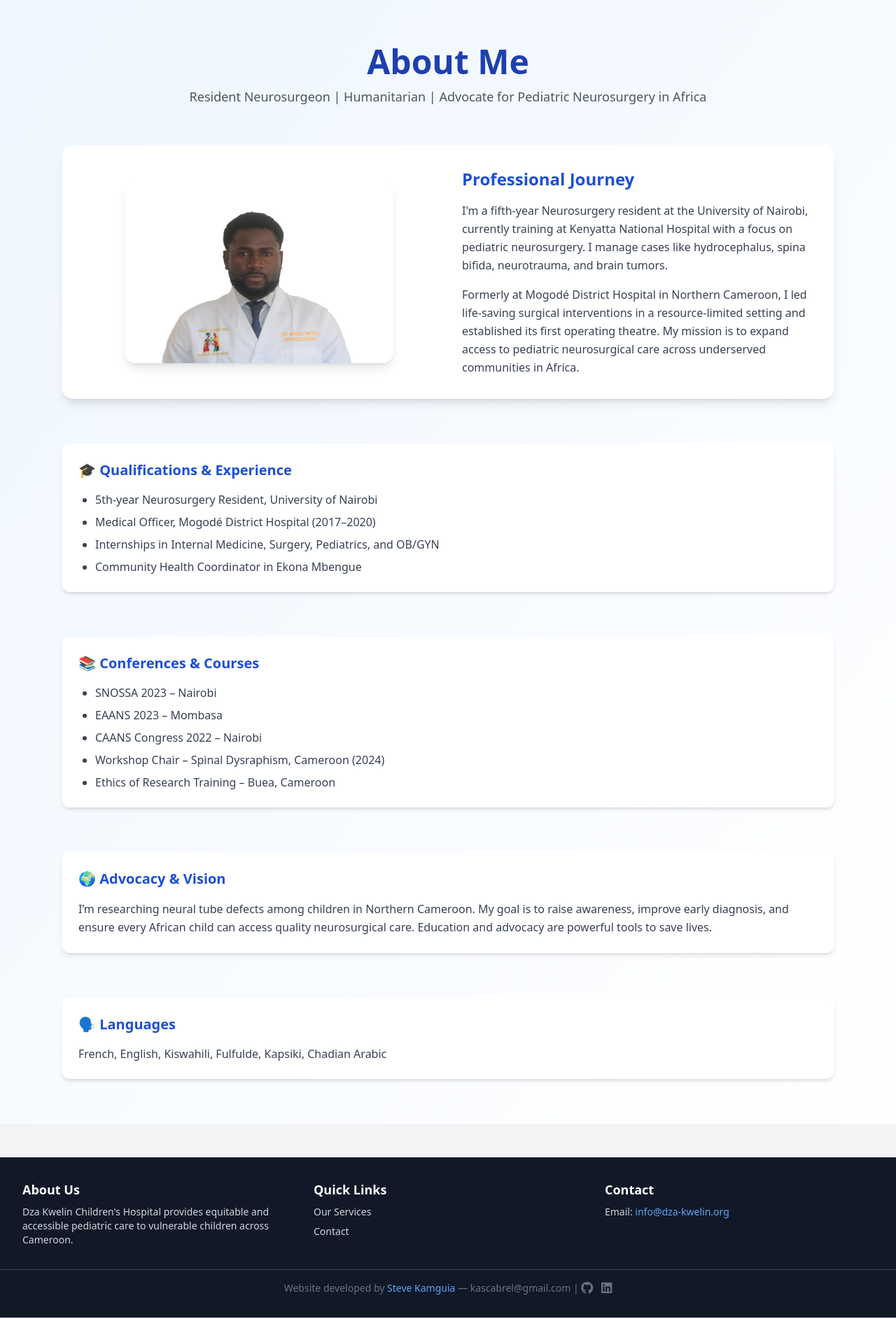
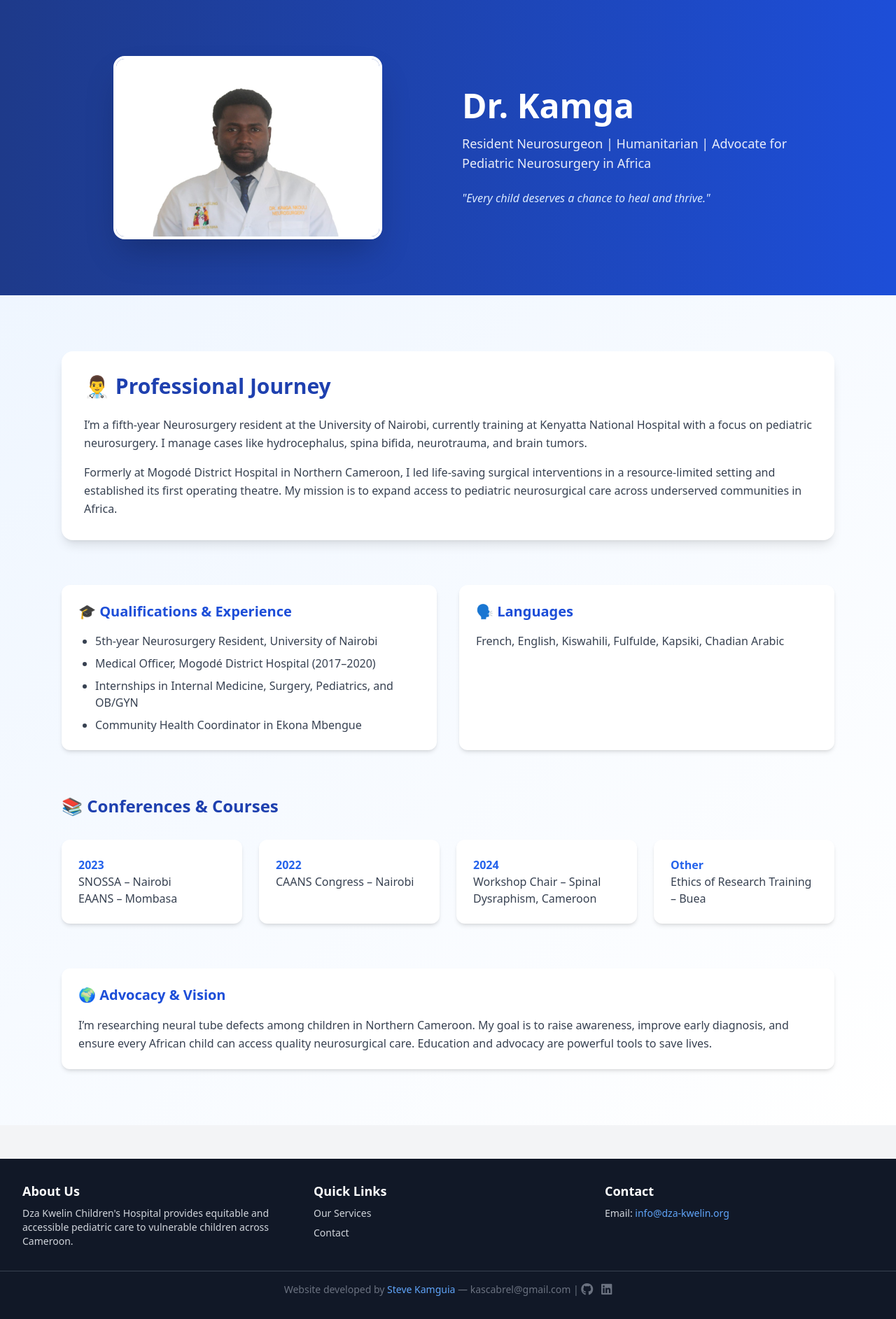
Before and after one commit to Kascabrel/Kwelin_Children-s_Hospital, a Flask app: page /about in a window 1280 px wide. Shown: the part 88-1973 px from the top of the page at 70% size. Run offline with Flask 3, Linux system fonts and the light colour scheme; some libraries are stand-ins or nearby versions.

Commit message:
Feature: Perform the ABoutMe-page style

```diff
--- a/app/templates/about.html
+++ b/app/templates/about.html
@@ -2,40 +2,49 @@
 {% block title %}About - Dr. Kamga{% endblock %}
 {% block content %}
 
-<section class="py-16 bg-gradient-to-br from-blue-50 to-white">
+<!-- Hero Section -->
+<section class="relative bg-gradient-to-r from-blue-900 to-blue-700 text-white py-20">
+  <div class="max-w-6xl mx-auto px-6 grid md:grid-cols-2 gap-10 items-center">
+    <!-- Image -->
+    <div class="flex justify-center">
+      <img src="{{ url_for('static', filename='images/doctor_picture.png') }}"
+           alt="Dr Kamga"
+           class="rounded-2xl shadow-2xl w-full max-w-sm border-4 border-white">
+    </div>
+    <!-- Intro -->
+    <div class="text-center md:text-left">
+      <h1 class="text-4xl md:text-5xl font-extrabold mb-4">Dr. Kamga</h1>
+      <p class="text-lg mb-6 opacity-90">
+        Resident Neurosurgeon | Humanitarian | Advocate for Pediatric Neurosurgery in Africa
+      </p>
+      <blockquote class="italic text-blue-100">"Every child deserves a chance to heal and thrive."</blockquote>
+    </div>
+  </div>
+</section>
+
+<!-- About Content -->
+<section class="py-20 bg-gradient-to-br from-blue-50 to-white">
   <div class="max-w-6xl mx-auto px-6">
 
-    <!-- Title -->
-    <div class="text-center mb-14">
-      <h2 class="text-4xl md:text-5xl font-bold text-blue-800">About Me</h2>
-      <p class="text-lg mt-3 text-gray-600">Resident Neurosurgeon | Humanitarian | Advocate for Pediatric Neurosurgery in Africa</p>
+    <!-- Professional Journey -->
+    <div class="bg-white shadow-lg rounded-2xl p-8 mb-16">
+      <h2 class="text-3xl font-bold text-blue-800 mb-6">👨‍⚕️ Professional Journey</h2>
+      <p class="text-gray-700 mb-4 leading-relaxed">
+        I’m a fifth-year Neurosurgery resident at the University of Nairobi, currently training at Kenyatta National Hospital with a focus on pediatric neurosurgery.
+        I manage cases like hydrocephalus, spina bifida, neurotrauma, and brain tumors.
+      </p>
+      <p class="text-gray-700 leading-relaxed">
+        Formerly at Mogodé District Hospital in Northern Cameroon, I led life-saving surgical interventions in a resource-limited setting and established its first operating theatre.
+        My mission is to expand access to pediatric neurosurgical care across underserved communities in Africa.
+      </p>
     </div>
 
-    <!-- Profile Card -->
-    <div class="grid md:grid-cols-2 gap-10 items-center bg-white rounded-2xl shadow-lg p-8">
-      <!-- Portrait Image -->
-      <div class="flex justify-center">
-        <img src="{{ url_for('static', filename='images/doctor_picture.png') }}" alt="Dr Kamga" class="rounded-2xl shadow-lg w-full max-w-sm">
-      </div>
-
-      <!-- Bio -->
-      <div>
-        <h3 class="text-2xl font-semibold text-blue-700 mb-4">Professional Journey</h3>
-        <p class="text-gray-700 mb-4 leading-relaxed">
-          I'm a fifth-year Neurosurgery resident at the University of Nairobi, currently training at Kenyatta National Hospital with a focus on pediatric neurosurgery. I manage cases like hydrocephalus, spina bifida, neurotrauma, and brain tumors.
-        </p>
-        <p class="text-gray-700 leading-relaxed">
-          Formerly at Mogodé District Hospital in Northern Cameroon, I led life-saving surgical interventions in a resource-limited setting and established its first operating theatre. My mission is to expand access to pediatric neurosurgical care across underserved communities in Africa.
-        </p>
-      </div>
-    </div>
-
-    <!-- Details Sections -->
-    <section class="mt-16 space-y-16">
+    <!-- Info Cards -->
+    <div class="grid md:grid-cols-2 gap-8">
 
       <!-- Qualifications -->
-      <div class="bg-white shadow-md rounded-xl p-6">
-        <h4 class="text-xl font-semibold text-blue-700 mb-4">🎓 Qualifications & Experience</h4>
+      <div class="bg-white shadow-md rounded-xl p-6 hover:shadow-xl transition">
+        <h3 class="text-xl font-semibold text-blue-700 mb-4">🎓 Qualifications & Experience</h3>
         <ul class="list-disc ml-6 text-gray-700 space-y-2">
           <li>5th-year Neurosurgery Resident, University of Nairobi</li>
           <li>Medical Officer, Mogodé District Hospital (2017–2020)</li>
@@ -44,33 +53,46 @@
         </ul>
       </div>
 
-      <!-- Conferences -->
-      <div class="bg-white shadow-md rounded-xl p-6">
-        <h4 class="text-xl font-semibold text-blue-700 mb-4">📚 Conferences & Courses</h4>
-        <ul class="list-disc ml-6 text-gray-700 space-y-2">
-          <li>SNOSSA 2023 – Nairobi</li>
-          <li>EAANS 2023 – Mombasa</li>
-          <li>CAANS Congress 2022 – Nairobi</li>
-          <li>Workshop Chair – Spinal Dysraphism, Cameroon (2024)</li>
-          <li>Ethics of Research Training – Buea, Cameroon</li>
-        </ul>
-      </div>
-
-      <!-- Advocacy -->
-      <div class="bg-white shadow-md rounded-xl p-6">
-        <h4 class="text-xl font-semibold text-blue-700 mb-4">🌍 Advocacy & Vision</h4>
-        <p class="text-gray-700 leading-relaxed">
-          I’m researching neural tube defects among children in Northern Cameroon. My goal is to raise awareness, improve early diagnosis, and ensure every African child can access quality neurosurgical care. Education and advocacy are powerful tools to save lives.
-        </p>
-      </div>
-
       <!-- Languages -->
-      <div class="bg-white shadow-md rounded-xl p-6">
-        <h4 class="text-xl font-semibold text-blue-700 mb-4">🗣️ Languages</h4>
+      <div class="bg-white shadow-md rounded-xl p-6 hover:shadow-xl transition">
+        <h3 class="text-xl font-semibold text-blue-700 mb-4">🗣️ Languages</h3>
         <p class="text-gray-700">French, English, Kiswahili, Fulfulde, Kapsiki, Chadian Arabic</p>
       </div>
+    </div>
 
-    </section>
+    <!-- Conferences Timeline -->
+    <div class="mt-16">
+      <h3 class="text-2xl font-bold text-blue-800 mb-8">📚 Conferences & Courses</h3>
+      <div class="flex flex-col md:flex-row md:space-x-6 space-y-6 md:space-y-0">
+        <div class="bg-white shadow-md rounded-xl p-6 flex-1">
+          <p class="text-blue-600 font-semibold">2023</p>
+          <p class="text-gray-700">SNOSSA – Nairobi</p>
+          <p class="text-gray-700">EAANS – Mombasa</p>
+        </div>
+        <div class="bg-white shadow-md rounded-xl p-6 flex-1">
+          <p class="text-blue-600 font-semibold">2022</p>
+          <p class="text-gray-700">CAANS Congress – Nairobi</p>
+        </div>
+        <div class="bg-white shadow-md rounded-xl p-6 flex-1">
+          <p class="text-blue-600 font-semibold">2024</p>
+          <p class="text-gray-700">Workshop Chair – Spinal Dysraphism, Cameroon</p>
+        </div>
+        <div class="bg-white shadow-md rounded-xl p-6 flex-1">
+          <p class="text-blue-600 font-semibold">Other</p>
+          <p class="text-gray-700">Ethics of Research Training – Buea</p>
+        </div>
+      </div>
+    </div>
+
+    <!-- Advocacy -->
+    <div class="bg-white shadow-md rounded-xl p-6 mt-16">
+      <h3 class="text-xl font-semibold text-blue-700 mb-4">🌍 Advocacy & Vision</h3>
+      <p class="text-gray-700 leading-relaxed">
+        I’m researching neural tube defects among children in Northern Cameroon.
+        My goal is to raise awareness, improve early diagnosis, and ensure every African child can access quality neurosurgical care.
+        Education and advocacy are powerful tools to save lives.
+      </p>
+    </div>
 
   </div>
 </section>
```
